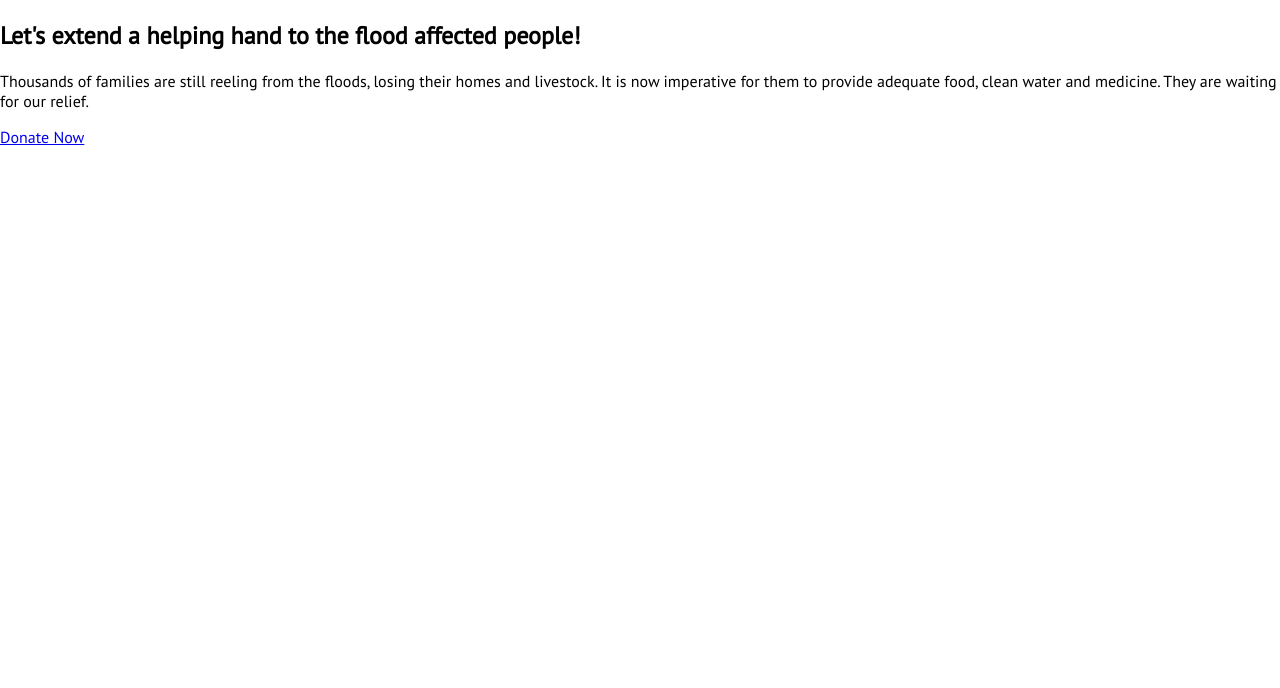
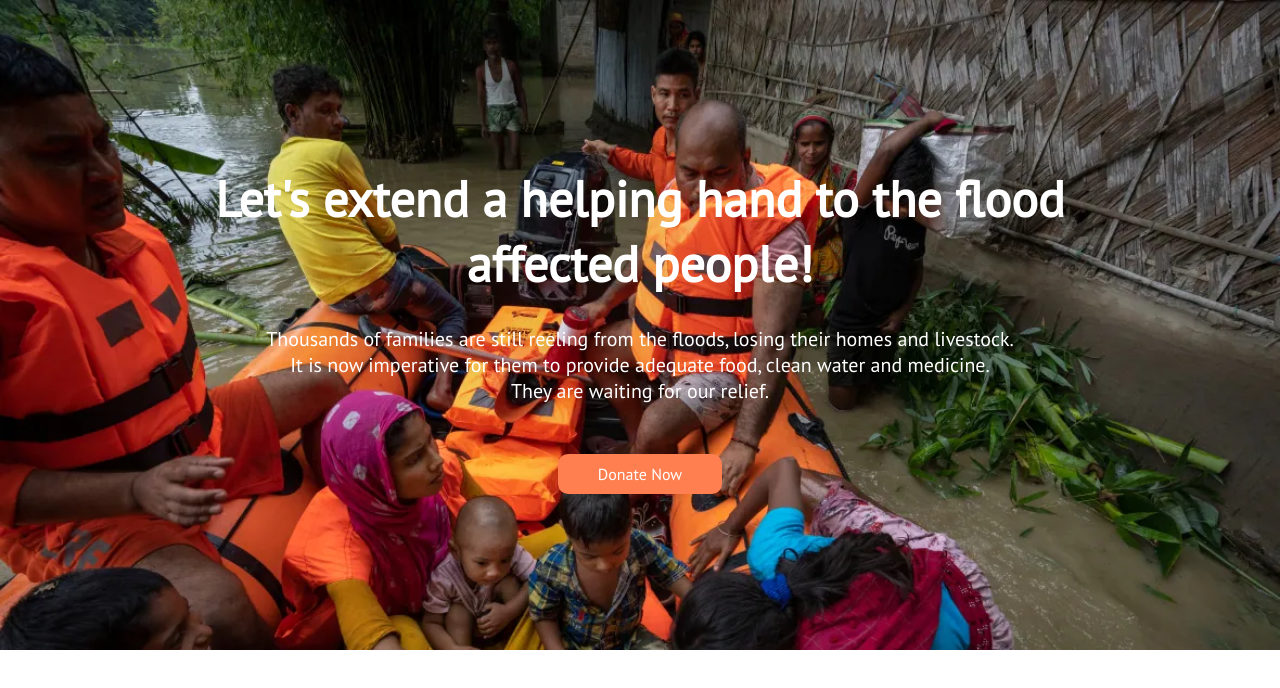
Before and after one commit to webdevmamoon/donate-now, a plain HTML site: page index.html in a window 1280 px wide. Drawn offline with Linux system fonts and the light colour scheme.

Commit message:
top banner done

```diff
--- a/index.html
+++ b/index.html
@@ -13,18 +13,20 @@
 </head>
 
 <body>
-    <!-- Header-Banner Area Start -->
-    <section>
-        <div>
-            <h1>Let's extend a helping hand to the flood affected people!</h1>
-            <P>Thousands of families are still reeling from the floods, losing their homes and livestock. It is now
-                imperative for them to provide adequate food, clean water and medicine.
-                They are waiting for our relief.</P>
-            <a class="donate-now-button" href="#">Donate Now</a>
+    <section class="top-banner">
+        <div class="top-area">
+            <div class="top-content">
+                <h1 class="top-title">Let's extend a helping hand to the flood <br>
+                    affected people!</h1>
+                <P class="top-description">Thousands of families are still reeling from the floods, losing their
+                    homes
+                    and livestock.<br> It is now
+                    imperative for them to provide adequate food, clean water and medicine.<br>
+                    They are waiting for our relief.</P>
+                <a class="donate-button" href="#">Donate Now</a>
+            </div>
         </div>
-        <!-- Header-Banner Area End -->
     </section>
-
 </body>
 
 </html>
--- a/style.css
+++ b/style.css
@@ -1,4 +1,44 @@
 body {
     font-family: 'PT Sans', sans-serif;
     margin: 0;
+    padding: 0;
 }
+
+.top-banner {
+    display: flex;
+    width: 100%;
+    height: 650px;
+    background-image: url(images/donate-pic.jpg);
+    background-repeat: no-repeat;
+    background-size: cover;
+    align-items: center;
+    justify-content: center;
+}
+
+.top-content {
+    text-align: center;
+}
+
+.top-title {
+    font-size: 50px;
+    font-weight: 600;
+    color: white;
+    margin: 0;
+}
+
+.top-description {
+    font-size: 20px;
+    font-weight: 10;
+    color: white;
+    padding: 10px 0;
+    margin-bottom: 50px;
+
+}
+
+.donate-button {
+    padding: 10px 40px;
+    background-color: coral;
+    border-radius: 10px;
+    color: white;
+    text-decoration: none;
+}
```
Also changed, not shown: images/donate-pic.jpg (added).
